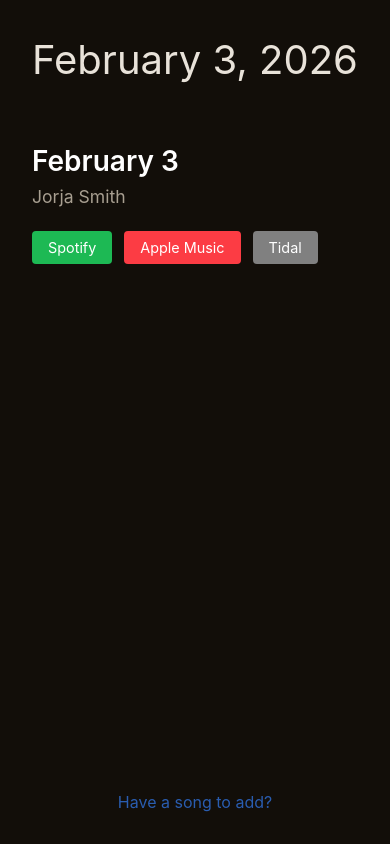
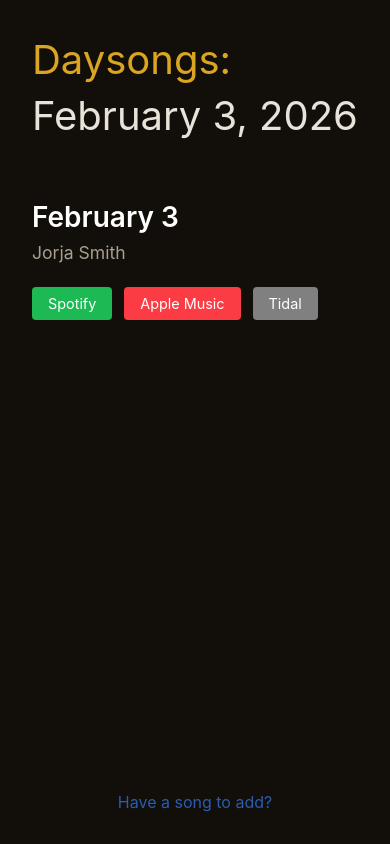
Before and after one commit to Nathansbud/Daysongs, a plain HTML site: page index.html in a window 390 px wide. Drawn offline with Linux system fonts and the light colour scheme.

Commit message:
mobile fmting

```diff
--- a/index.html
+++ b/index.html
@@ -1,11 +1,12 @@
 <html>
     <head>
+        <meta name="viewport" content="width=device-width, initial-scale=1.0">
         <link rel="stylesheet" type="text/css" href="styles.css">
         <script src="manager.js" defer></script>
     </head>
     <body>
         <div class="container">
-            <h1><span id="date-name"></span></h1>
+            <h1 id="title">Daysongs: <span id="date-name"></span></h1>
 
             <div id="track-container" class="track-container">
                 <div id="no-song-message" class="no-song-message">
--- a/styles.css
+++ b/styles.css
@@ -10,6 +10,14 @@
     font-family: -apple-system, BlinkMacSystemFont, 'Segoe UI', Roboto, sans-serif;
     min-height: 100vh;
     padding: 2rem;
+}
+
+#title {
+    color: goldenrod
+}
+
+#date-name {
+    color: #e8e2d9;
 }
 
 .container {
```
